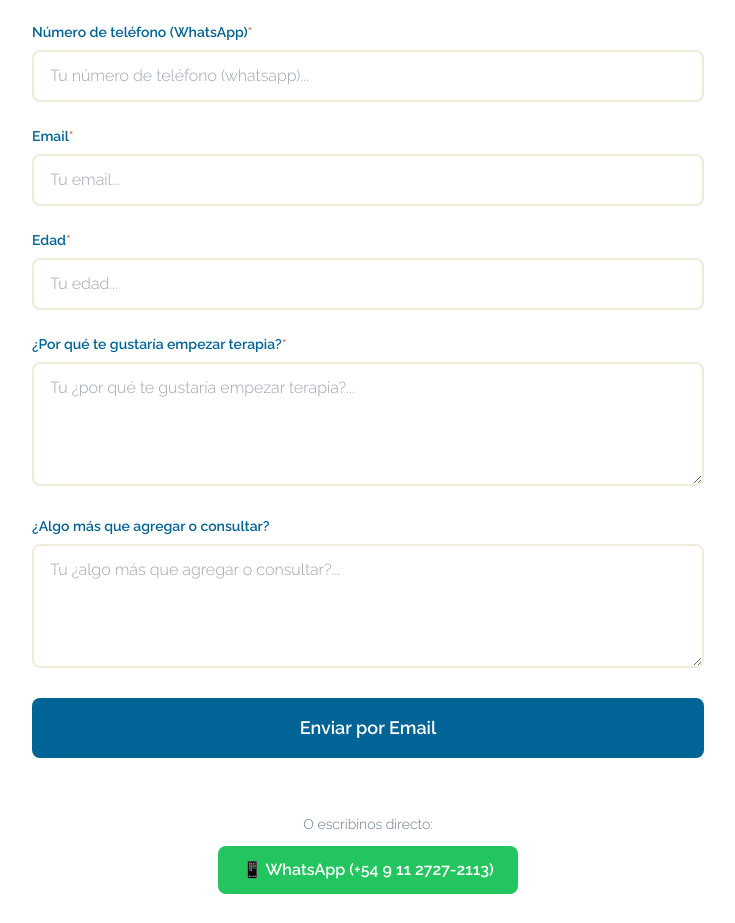
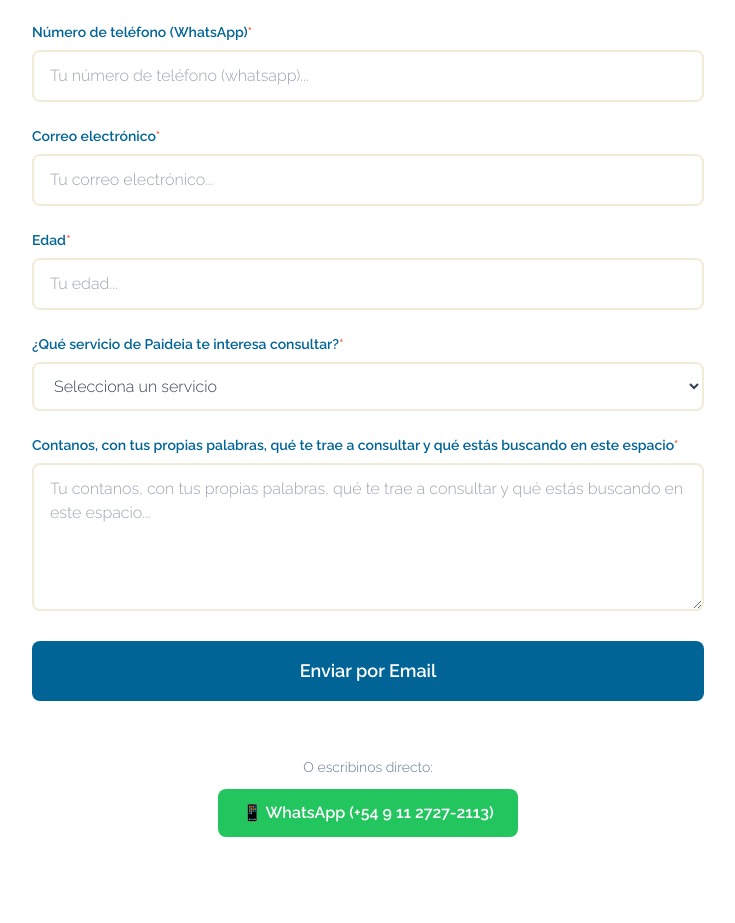
Before and after one commit to matiasizzo/paideia, a React (Vite) app: page / in a window 1280 px wide. Shown: the part 3062-3985 px from the top of the page, without its empty margins (272-1007 px from the left). Built offline with nearby package versions, Linux system fonts and the light colour scheme; a web font is replaced by a local one.

Commit message:
Fix EmailJS initialization

```diff
--- a/src/components/Contact.jsx
+++ b/src/components/Contact.jsx
@@ -3,6 +3,8 @@ import { Section } from "./common/Section";
 import { Button } from "./common/Button";
 import { CONTENT } from "../constants/content";
 import emailjs from "@emailjs/browser";
+emailjs.init("qnha6sOiLTKZqwC0s");
+
 
 export default function Contact() {
   const formRef = useRef(null);
@@ -16,10 +18,10 @@ export default function Contact() {
 
   try {
     await emailjs.sendForm(
-        "service_5zrened", // ← TU Service ID
-        "template_begrnpk",      // ← TU Template ID
-        formRef.current,
-        "qnha6sOiLTKZqwC0s"     // ← TU Public Key
+      "service_5zrened",
+      "template_begrnpk",
+      formRef.current
+      // ← SIN el 4to parámetro porque ya inicializaste arriba
     );
     setStatus("✅ ¡Gracias! Te contactaremos pronto. 😊");
     formRef.current.reset();
@@ -34,12 +36,14 @@ export default function Contact() {
   const sendWhatsApp = () => {
     const name = formRef.current?.fullName?.value || "";
     const phone = formRef.current?.phone?.value || "";
-    const message = `Hola! Soy ${name}.
-Edad: ${formRef.current?.age?.value || ""} años
-Motivo: ${formRef.current?.motivo?.value || ""}
-Extra: ${formRef.current?.extra?.value || ""}`;
+    const servicio = formRef.current?.servicio?.value || "";
+    const mensaje = formRef.current?.mensaje?.value || "";
 
-    const whatsappUrl = `https://wa.me/5491127272113?text=${encodeURIComponent(message)}`;
+    const text = `Hola! Soy ${name}.
+Servicio de interés: ${servicio}
+${mensaje}`;
+
+    const whatsappUrl = `https://wa.me/5491127272113?text=${encodeURIComponent(text)}`;
     window.open(whatsappUrl, "_blank");
   };
 
@@ -73,10 +77,23 @@ Extra: ${formRef.current?.extra?.value || ""}`;
                   id={field.name}
                   name={field.name}
                   required={field.required}
-                  rows="4"
+                  rows="5"
                   className="w-full px-4 py-3 rounded-lg border-2 border-paideia-cream focus:border-paideia-primary focus:outline-none font-raleway transition-colors"
                   placeholder={`Tu ${field.label.toLowerCase()}...`}
                 />
+              ) : field.type === "select" ? (
+                <select
+                  id={field.name}
+                  name={field.name}
+                  required={field.required}
+                  className="w-full px-4 py-3 rounded-lg border-2 border-paideia-cream focus:border-paideia-primary focus:outline-none font-raleway transition-colors bg-white text-slate-700"
+                >
+                  {field.options.map((option) => (
+                    <option key={option.value} value={option.value}>
+                      {option.label}
+                    </option>
+                  ))}
+                </select>
               ) : (
                 <input
                   id={field.name}
--- a/src/constants/content.js
+++ b/src/constants/content.js
@@ -58,12 +58,49 @@ Trabajamos desde un enfoque cognitivo-conductual, con una mirada integral de la
     title: "Contáctanos",
     subtitle: "Estaremos encantados de acompañarte",
     formFields: [
-      { name: "fullName", label: "Nombre y apellido", type: "text", required: true },
-      { name: "phone", label: "Número de teléfono (WhatsApp)", type: "tel", required: true },
-      { name: "email", label: "Email", type: "email", required: true },
-      { name: "age", label: "Edad", type: "number", required: true },
-      { name: "motivo", label: "¿Por qué te gustaría empezar terapia?", type: "textarea", required: true },
-      { name: "extra", label: "¿Algo más que agregar o consultar?", type: "textarea", required: false },
+      {
+        name: "fullName",
+        label: "Nombre y apellido",
+        type: "text",
+        required: true
+      },
+      {
+        name: "phone",
+        label: "Número de teléfono (WhatsApp)",
+        type: "tel",
+        required: true
+      },
+      {
+        name: "email",
+        label: "Correo electrónico",
+        type: "email",
+        required: true
+      },
+      {
+        name: "age",
+        label: "Edad",
+        type: "number",
+        required: true
+      },
+      {
+        name: "servicio",
+        label: "¿Qué servicio de Paideia te interesa consultar?",
+        type: "select",
+        required: true,
+        options: [
+          { value: "", label: "Selecciona un servicio" },
+          { value: "Terapia individual", label: "Terapia individual" },
+          { value: "Orientación vocacional", label: "Orientación vocacional" },
+          { value: "Supervisión individual", label: "Supervisión individual" },
+          { value: "Supervisión grupal", label: "Supervisión grupal" },
+        ]
+      },
+      {
+        name: "mensaje",
+        label: "Contanos, con tus propias palabras, qué te trae a consultar y qué estás buscando en este espacio",
+        type: "textarea",
+        required: true
+      },
     ],
   },
 };
```
Lines whose indentation alone changed are shown as unchanged.
